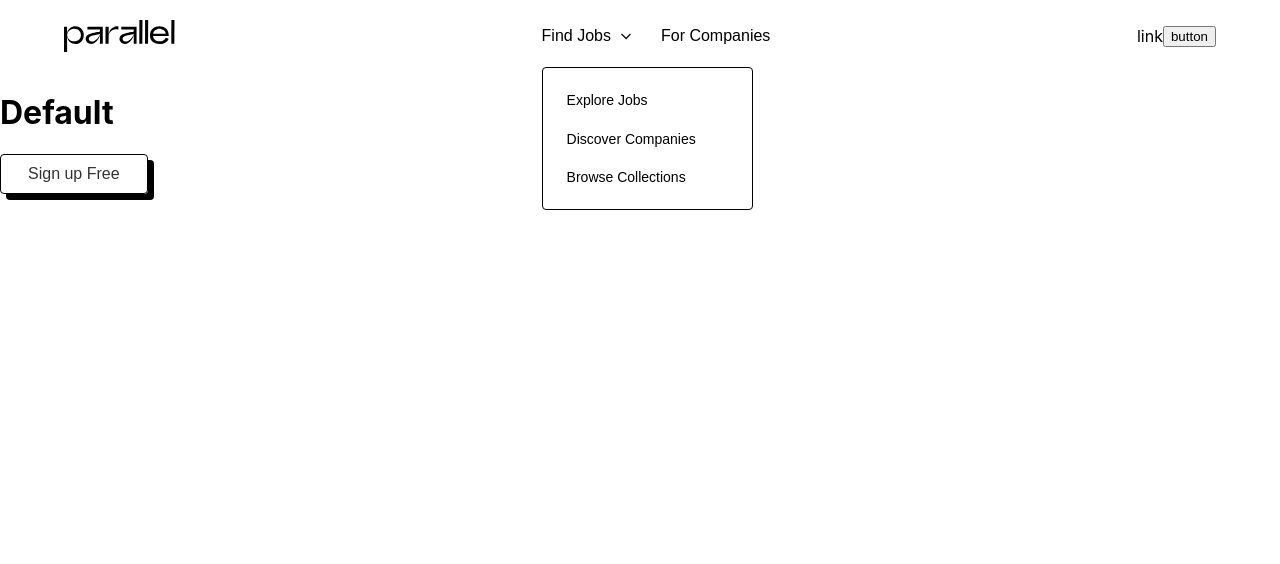
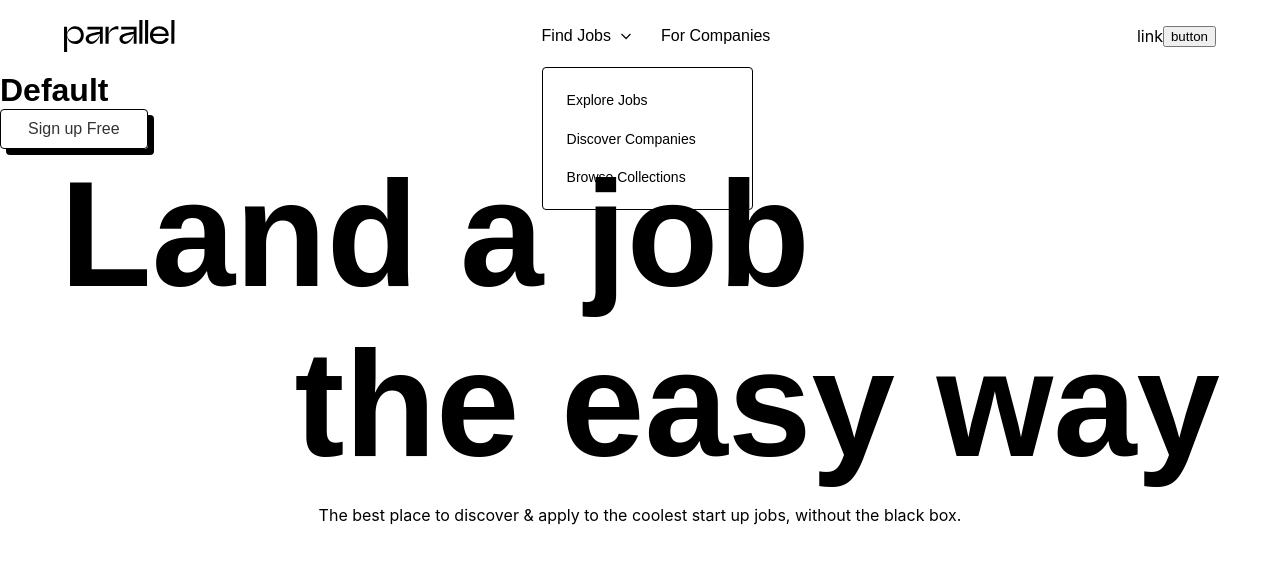
Before and after one commit to peterdurham/landing-pages, a Next.js app: page /parallel in a window 1280 px wide. Shown: the top 564 px of the page. Built offline with nearby package versions, Linux system fonts and the light colour scheme.

Commit message:
added header section

```diff
--- a/pages/parallel.js
+++ b/pages/parallel.js
@@ -11,6 +11,11 @@ const ParallelWrapper = styled.div`
   }
   a {
     font-family: 'Work Sans', sans-serif;
+  }
+  h1 {
+    font-family: 'Michroma', sans-serif;
+    margin: 0;
+    padding: 0;
   }
 
   .michroma {
@@ -27,8 +32,39 @@ const Parallel = () => {
       <Navbar />
       <h1>Default</h1>
       <Button label="Sign up Free"></Button>
+      <Header />
     </ParallelWrapper>
   )
 }
 
+const HeaderWrapper = styled.div`
+  margin: 0 60px;
+  h1 {
+    font-size: 150px;
+    line-height: 170px;
+  }
+  p {
+    text-align: center;
+  }
+  .text-left {
+    text-align: left;
+  }
+  .text-right {
+    text-align: right;
+  }
+`
+
+const Header = () => {
+  return (
+    <HeaderWrapper>
+      <h1 className="text-left">Land a job</h1>
+      <h1 className="text-right">the easy way</h1>
+      <p>
+        The best place to discover & apply to the coolest start up jobs, without
+        the black box.
+      </p>
+    </HeaderWrapper>
+  )
+}
+
 export default Parallel
```
